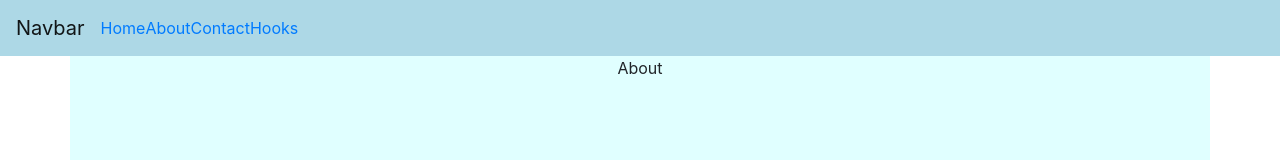
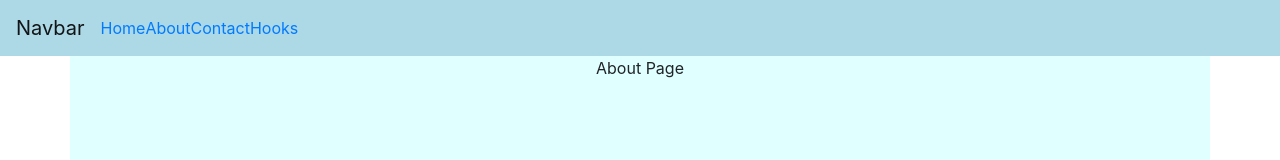
Before and after one commit to ajinkyaDivekar/hello-world, a React (Create React App) app: page /about in a window 1280 px wide. Shown: the top 160 px of the page. Built offline with nearby package versions, Linux system fonts and the light colour scheme.

Commit message:
update about page

```diff
--- a/src/component/dashboard/About.js
+++ b/src/component/dashboard/About.js
@@ -5,7 +5,7 @@ class About extends Component {
   render() {
     return (
       <div>
-        About
+        About  Page
       </div>
     );
   }
```
